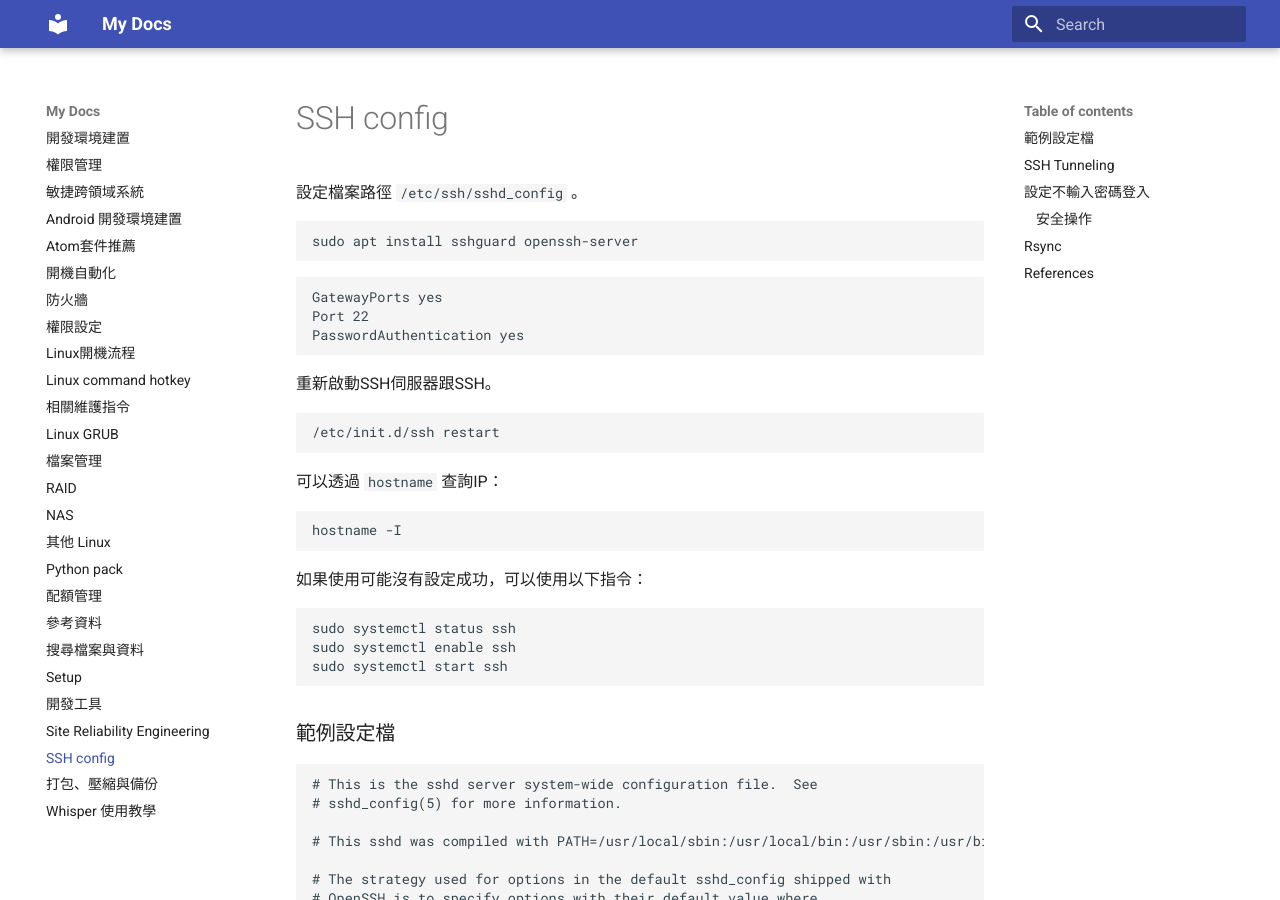
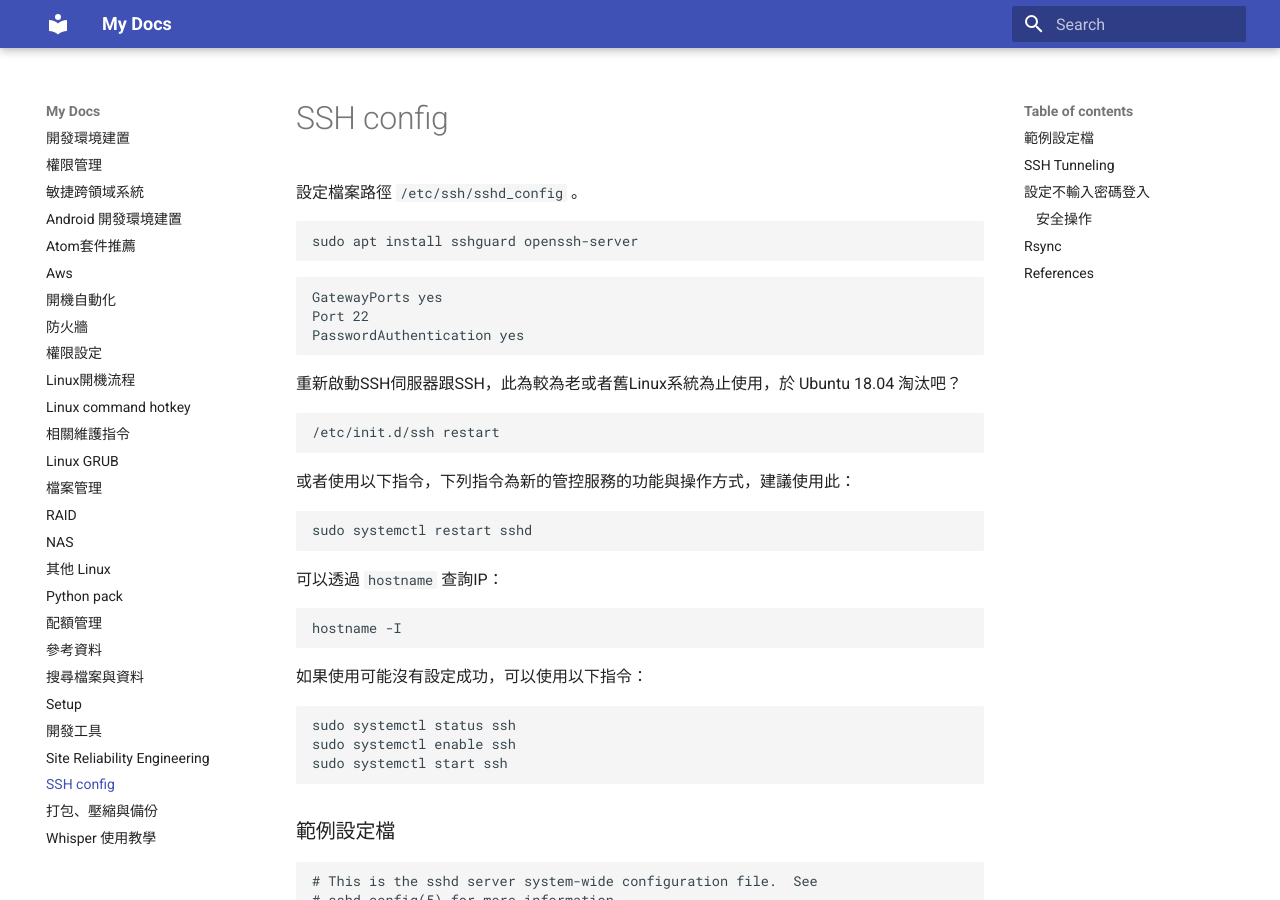
Before and after one commit to TSVS-Special-Topic-Group/Development-Environment-Build, an MkDocs documentation site: the page built from docs/ssh-server.md, in a window 1280 px wide and 900 px high. Built offline with MkDocs 1.6.1 and Material for MkDocs 9.7.7, drawn with Linux system fonts in a browser that asks for light colours.

Commit message:
Relate # ! 提交將更新說明
修改項目:

模組:

````diff
--- a/docs/ssh-server.md
+++ b/docs/ssh-server.md
@@ -12,10 +12,16 @@ Port 22
 PasswordAuthentication yes
 ```
 
-重新啟動SSH伺服器跟SSH。
+重新啟動SSH伺服器跟SSH，此為較為老或者舊Linux系統為止使用，於 Ubuntu 18.04 淘汰吧？
 
 ```bash
 /etc/init.d/ssh restart
+```
+
+或者使用以下指令，下列指令為新的管控服務的功能與操作方式，建議使用此：
+
+```bash
+sudo systemctl restart sshd
 ```
 
 可以透過 `hostname` 查詢IP：
````
Also changed, not shown: docs/aws.md (added, +14 -0 lines).
